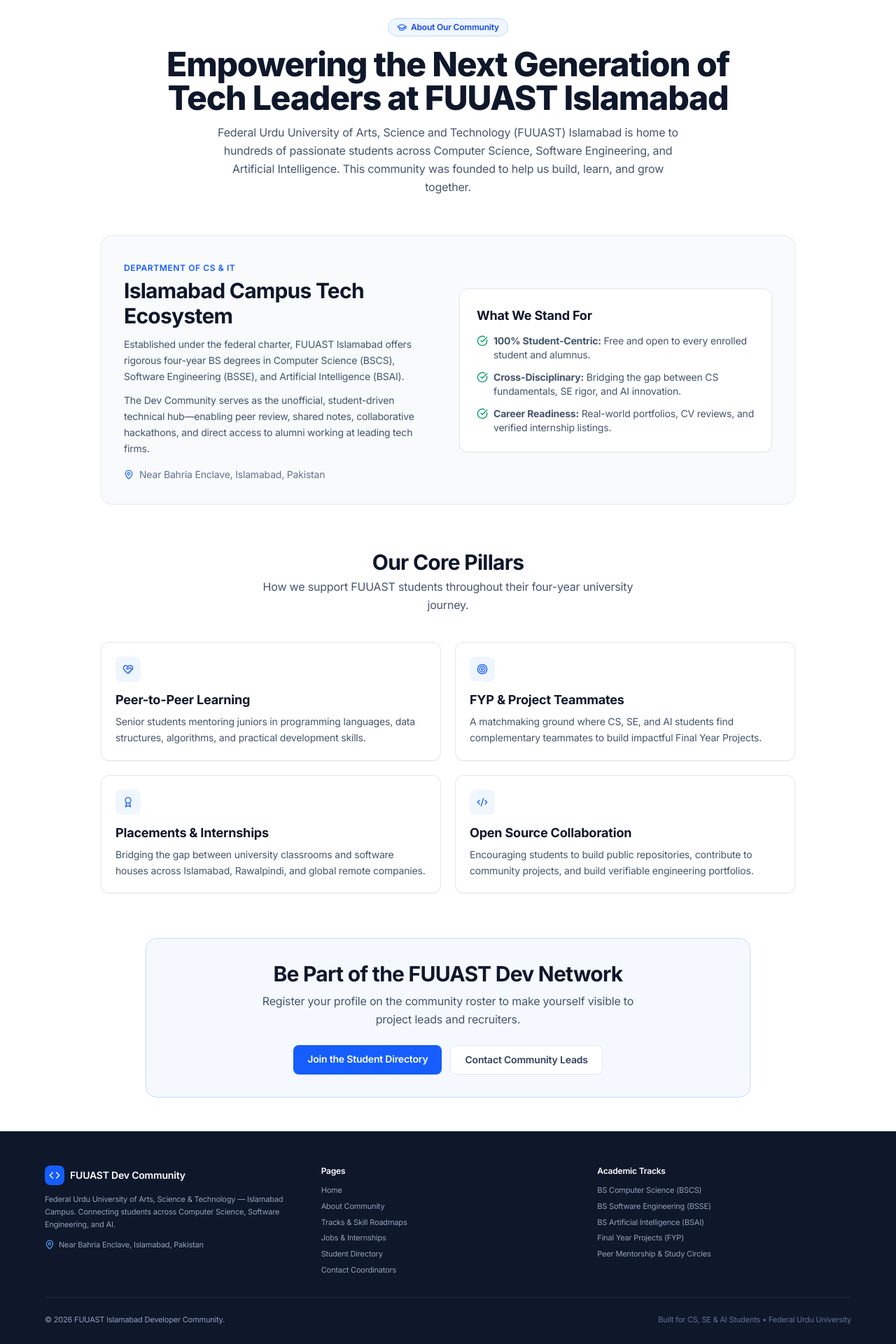
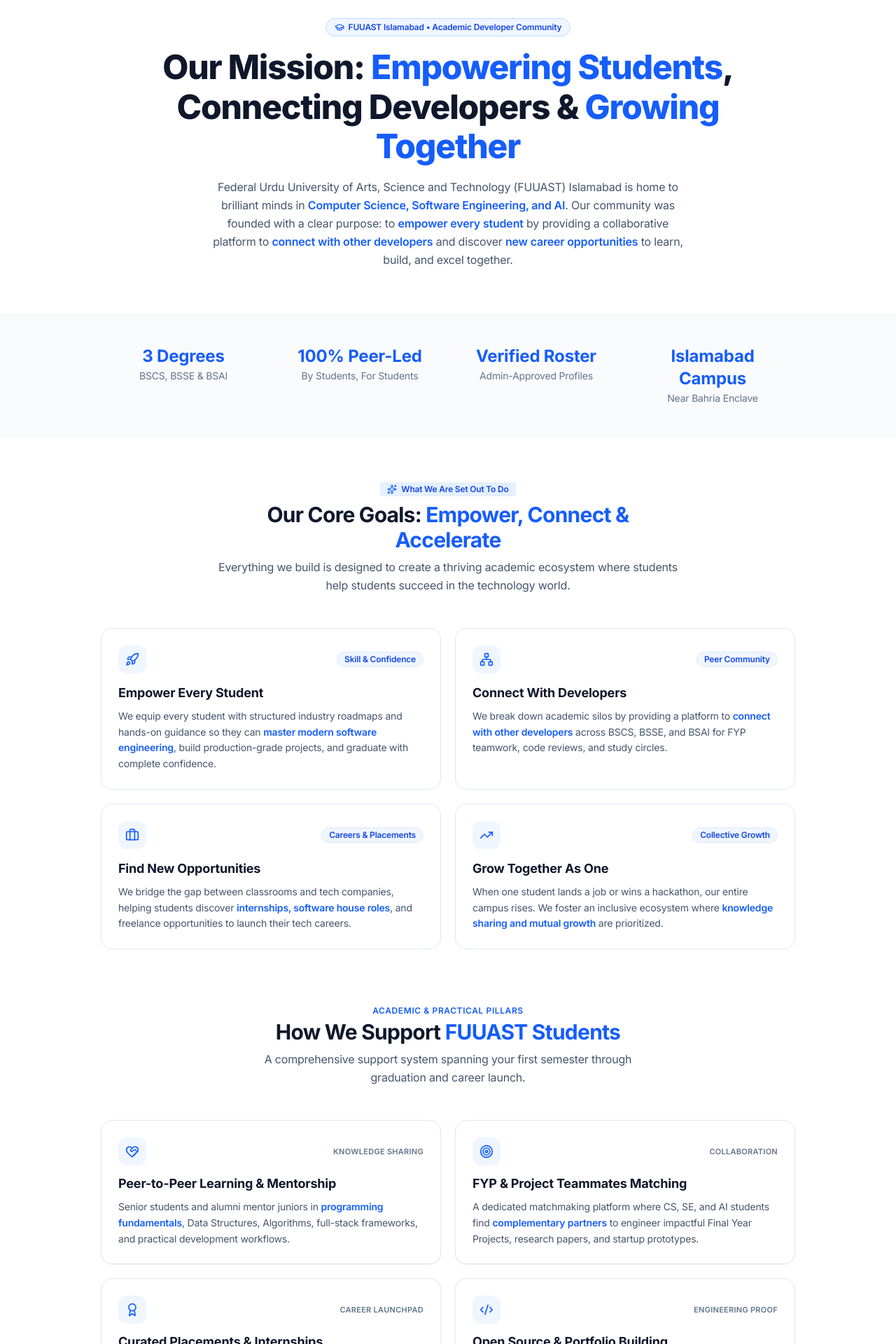
Before and after one commit to jawahircherry110/fuuast-dev-community, a Next.js app: page /about in a window 1280 px wide. Shown: the part 120-2040 px from the top of the page at 70% size. Built offline with nearby package versions, Linux system fonts and the light colour scheme.

Commit message:
feat: enhance about section with professional goals, peer networking, opportunity discovery, and blue span highlights

```diff
--- a/src/app/about/page.tsx
+++ b/src/app/about/page.tsx
@@ -11,105 +11,231 @@
   CheckCircle,
   ArrowRight,
   MapPin,
+  Sparkles,
+  Rocket,
+  Briefcase,
+  ShieldCheck,
+  TrendingUp,
+  Network,
+  Compass,
+  Building2,
+  Clock,
 } from "lucide-react";
 
 export const metadata = {
   title: "About | FUUAST Islamabad Dev Community",
-  description: "Learn about the mission, values, and community behind the FUUAST Islamabad Computer Science, Software Engineering, and AI developer portal.",
+  description:
+    "Our mission and goals: empowering FUUAST CS, SE, and AI students by providing a collaborative platform to connect with developers and find career opportunities together.",
 };
 
 export default function AboutPage() {
+  const goals = [
+    {
+      icon: Rocket,
+      title: "Empower Every Student",
+      badge: "Skill & Confidence",
+      description: (
+        <>
+          We equip every student with structured industry roadmaps and hands-on guidance so they can{" "}
+          <span className="text-blue-600 font-semibold">master modern software engineering</span>, build production-grade projects, and graduate with complete confidence.
+        </>
+      ),
+    },
+    {
+      icon: Network,
+      title: "Connect With Developers",
+      badge: "Peer Community",
+      description: (
+        <>
+          We break down academic silos by providing a platform to{" "}
+          <span className="text-blue-600 font-semibold">connect with other developers</span> across BSCS, BSSE, and BSAI for FYP teamwork, code reviews, and study circles.
+        </>
+      ),
+    },
+    {
+      icon: Briefcase,
+      title: "Find New Opportunities",
+      badge: "Careers & Placements",
+      description: (
+        <>
+          We bridge the gap between classrooms and tech companies, helping students discover{" "}
+          <span className="text-blue-600 font-semibold">internships, software house roles</span>, and freelance opportunities to launch their tech careers.
+        </>
+      ),
+    },
+    {
+      icon: TrendingUp,
+      title: "Grow Together As One",
+      badge: "Collective Growth",
+      description: (
+        <>
+          When one student lands a job or wins a hackathon, our entire campus rises. We foster an inclusive ecosystem where{" "}
+          <span className="text-blue-600 font-semibold">knowledge sharing and mutual growth</span> are prioritized.
+        </>
+      ),
+    },
+  ];
+
   const pillars = [
     {
       icon: HeartHandshake,
-      title: "Peer-to-Peer Learning",
-      desc: "Senior students mentoring juniors in programming languages, data structures, algorithms, and practical development skills.",
+      title: "Peer-to-Peer Learning & Mentorship",
+      tag: "Knowledge Sharing",
+      desc: (
+        <>
+          Senior students and alumni mentor juniors in{" "}
+          <span className="text-blue-600 font-semibold">programming fundamentals</span>, Data Structures, Algorithms, full-stack frameworks, and practical development workflows.
+        </>
+      ),
     },
     {
       icon: Target,
-      title: "FYP & Project Teammates",
-      desc: "A matchmaking ground where CS, SE, and AI students find complementary teammates to build impactful Final Year Projects.",
+      title: "FYP & Project Teammates Matching",
+      tag: "Collaboration",
+      desc: (
+        <>
+          A dedicated matchmaking platform where CS, SE, and AI students find{" "}
+          <span className="text-blue-600 font-semibold">complementary partners</span> to engineer impactful Final Year Projects, research papers, and startup prototypes.
+        </>
+      ),
     },
     {
       icon: Award,
-      title: "Placements & Internships",
-      desc: "Bridging the gap between university classrooms and software houses across Islamabad, Rawalpindi, and global remote companies.",
+      title: "Curated Placements & Internships",
+      tag: "Career Launchpad",
+      desc: (
+        <>
+          Bridging the gap to the Islamabad and Rawalpindi software industry by providing direct access to{" "}
+          <span className="text-blue-600 font-semibold">verified internship openings</span>, alumni referrals, and hiring tech leads.
+        </>
+      ),
     },
     {
       icon: Code2,
-      title: "Open Source Collaboration",
-      desc: "Encouraging students to build public repositories, contribute to community projects, and build verifiable engineering portfolios.",
+      title: "Open Source & Portfolio Building",
+      tag: "Engineering Proof",
+      desc: (
+        <>
+          Encouraging students to build public GitHub repositories, contribute to open-source software, and create{" "}
+          <span className="text-blue-600 font-semibold">verifiable developer portfolios</span> that stand out to top recruiters.
+        </>
+      ),
+    },
+  ];
+
+  const values = [
+    {
+      title: "100% Student-Centric",
+      desc: "Built by students, for students. Completely free, open, and dedicated to academic, technical, and professional success.",
+    },
+    {
+      title: "Cross-Disciplinary Strength",
+      desc: "Uniting BSCS theory, BSSE software architecture, and BSAI intelligent systems into a cohesive campus tech ecosystem.",
+    },
+    {
+      title: "Verified Student Directory",
+      desc: "Admin-verified profiles ensure authentic student credentials, genuine skill tags, and trusted peer-to-peer networking.",
+    },
+    {
+      title: "Real-World Outcome Driven",
+      desc: "Focusing on tangible results: working applications, clean GitHub repositories, industry certifications, and early career placements.",
     },
   ];
 
   return (
     <div className="py-12 bg-white">
-      {/* Page Header */}
-      <div className="max-w-4xl mx-auto px-4 text-center mb-14">
+      {/* Page Header / Hero */}
+      <div className="max-w-4xl mx-auto px-4 text-center mb-16">
         <div className="inline-flex items-center gap-1.5 px-3 py-1 rounded-full bg-blue-50 border border-blue-200 text-blue-700 text-xs font-semibold mb-4">
           <GraduationCap className="w-3.5 h-3.5 text-blue-600" />
-          About Our Community
+          <span>FUUAST Islamabad • Academic Developer Community</span>
         </div>
-        <h1 className="text-3xl sm:text-4xl lg:text-5xl font-extrabold text-slate-900 tracking-tight">
-          Empowering the Next Generation of Tech Leaders at FUUAST Islamabad
+
+        <h1 className="text-3xl sm:text-4xl lg:text-5xl font-extrabold text-slate-900 tracking-tight leading-[1.18]">
+          Our Mission: <span className="text-blue-600">Empowering Students</span>, Connecting Developers &{" "}
+          <span className="text-blue-600">Growing Together</span>
         </h1>
-        <p className="mt-3 text-sm sm:text-base text-slate-600 max-w-2xl mx-auto leading-relaxed">
-          Federal Urdu University of Arts, Science and Technology (FUUAST) Islamabad is home to hundreds
-          of passionate students across Computer Science, Software Engineering, and Artificial Intelligence.
-          This community was founded to help us build, learn, and grow together.
+
+        <p className="mt-4 text-sm sm:text-base text-slate-600 max-w-2xl mx-auto leading-relaxed">
+          Federal Urdu University of Arts, Science and Technology (FUUAST) Islamabad is home to brilliant minds in{" "}
+          <span className="text-blue-600 font-semibold">Computer Science, Software Engineering, and AI</span>.
+          Our community was founded with a clear purpose: to{" "}
+          <span className="text-blue-600 font-semibold">empower every student</span> by providing a collaborative platform to{" "}
+          <span className="text-blue-600 font-semibold">connect with other developers</span> and discover{" "}
+          <span className="text-blue-600 font-semibold">new career opportunities</span> to learn, build, and excel together.
         </p>
       </div>
 
-      {/* Campus & Department Overview */}
-      <section className="max-w-5xl mx-auto px-4 mb-16">
-        <div className="p-8 rounded-2xl bg-slate-50 border border-slate-200/80 grid grid-cols-1 md:grid-cols-2 gap-8 items-center">
-          <div>
-            <span className="text-xs font-semibold uppercase text-blue-600 tracking-wider">
-              Department of CS & IT
-            </span>
-            <h2 className="text-2xl sm:text-3xl font-bold text-slate-900 mt-1 mb-3 tracking-tight">
-              Islamabad Campus Tech Ecosystem
-            </h2>
-            <p className="text-sm text-slate-600 leading-relaxed mb-3">
-              Established under the federal charter, FUUAST Islamabad offers rigorous four-year BS degrees
-              in Computer Science (BSCS), Software Engineering (BSSE), and Artificial Intelligence (BSAI).
-            </p>
-            <p className="text-sm text-slate-600 leading-relaxed mb-4">
-              The Dev Community serves as the unofficial, student-driven technical hub—enabling peer review,
-              shared notes, collaborative hackathons, and direct access to alumni working at leading tech firms.
-            </p>
-            <div className="flex items-center gap-2 text-xs sm:text-sm text-slate-500">
-              <MapPin className="w-3.5 h-3.5 text-blue-600" />
-              <span>Near Bahria Enclave, Islamabad, Pakistan</span>
-            </div>
+      {/* Metrics Bar */}
+      <section className="py-8 bg-slate-50/70 border-y border-slate-100 mb-16">
+        <div className="max-w-5xl mx-auto px-4 grid grid-cols-2 md:grid-cols-4 gap-4 text-center">
+          <div className="p-3">
+            <div className="text-xl sm:text-2xl font-bold text-blue-600">3 Degrees</div>
+            <div className="text-xs sm:text-sm text-slate-500 mt-0.5">BSCS, BSSE & BSAI</div>
           </div>
-
-          <div className="bg-white p-6 rounded-xl border border-slate-200 shadow-xs space-y-3">
-            <h3 className="text-base sm:text-lg font-bold text-slate-900">What We Stand For</h3>
-            <ul className="space-y-3 text-sm text-slate-600">
-              <li className="flex items-start gap-2">
-                <CheckCircle className="w-4 h-4 text-emerald-600 shrink-0 mt-0.5" />
-                <span><strong>100% Student-Centric:</strong> Free and open to every enrolled student and alumnus.</span>
-              </li>
-              <li className="flex items-start gap-2">
-                <CheckCircle className="w-4 h-4 text-emerald-600 shrink-0 mt-0.5" />
-                <span><strong>Cross-Disciplinary:</strong> Bridging the gap between CS fundamentals, SE rigor, and AI innovation.</span>
-              </li>
-              <li className="flex items-start gap-2">
-                <CheckCircle className="w-4 h-4 text-emerald-600 shrink-0 mt-0.5" />
-                <span><strong>Career Readiness:</strong> Real-world portfolios, CV reviews, and verified internship listings.</span>
-              </li>
-            </ul>
+          <div className="p-3">
+            <div className="text-xl sm:text-2xl font-bold text-blue-600">100% Peer-Led</div>
+            <div className="text-xs sm:text-sm text-slate-500 mt-0.5">By Students, For Students</div>
+          </div>
+          <div className="p-3">
+            <div className="text-xl sm:text-2xl font-bold text-blue-600">Verified Roster</div>
+            <div className="text-xs sm:text-sm text-slate-500 mt-0.5">Admin-Approved Profiles</div>
+          </div>
+          <div className="p-3">
+            <div className="text-xl sm:text-2xl font-bold text-blue-600">Islamabad Campus</div>
+            <div className="text-xs sm:text-sm text-slate-500 mt-0.5">Near Bahria Enclave</div>
           </div>
         </div>
       </section>
 
-      {/* Community Pillars */}
-      <section className="max-w-5xl mx-auto px-4 mb-16">
-        <div className="text-center max-w-xl mx-auto mb-10">
-          <h2 className="text-2xl sm:text-3xl font-bold text-slate-900 tracking-tight">Our Core Pillars</h2>
-          <p className="text-sm sm:text-base text-slate-600 leading-relaxed mt-1">
-            How we support FUUAST students throughout their four-year university journey.
+      {/* Primary Goals Section */}
+      <section className="max-w-5xl mx-auto px-4 mb-20">
+        <div className="text-center max-w-2xl mx-auto mb-12">
+          <div className="inline-flex items-center gap-1.5 px-2.5 py-0.5 rounded bg-blue-100/70 text-blue-700 text-xs font-semibold mb-2">
+            <Sparkles className="w-3.5 h-3.5 text-blue-600" /> What We Are Set Out To Do
+          </div>
+          <h2 className="text-2xl sm:text-3xl font-bold text-slate-900 tracking-tight">
+            Our Core Goals: <span className="text-blue-600">Empower, Connect & Accelerate</span>
+          </h2>
+          <p className="text-sm sm:text-base text-slate-600 leading-relaxed mt-2">
+            Everything we build is designed to create a thriving academic ecosystem where students help students succeed in the technology world.
+          </p>
+        </div>
+
+        <div className="grid grid-cols-1 md:grid-cols-2 gap-5">
+          {goals.map((goal, idx) => (
+            <div
+              key={idx}
+              className="p-6 rounded-2xl border border-slate-200 bg-white hover:border-blue-300 hover:shadow-sm transition-all flex flex-col justify-between"
+            >
+              <div>
+                <div className="flex items-center justify-between mb-3.5">
+                  <div className="w-10 h-10 rounded-xl bg-blue-50 text-blue-600 flex items-center justify-center">
+                    <goal.icon className="w-5 h-5" />
+                  </div>
+                  <span className="px-2.5 py-0.5 rounded-full text-xs font-semibold bg-blue-50 text-blue-700 border border-blue-100">
+                    {goal.badge}
+                  </span>
+                </div>
+                <h3 className="text-base sm:text-lg font-bold text-slate-900 mb-2">{goal.title}</h3>
+                <p className="text-sm text-slate-600 leading-relaxed">{goal.description}</p>
+              </div>
+            </div>
+          ))}
+        </div>
+      </section>
+
+      {/* Community Strategic Pillars */}
+      <section className="max-w-5xl mx-auto px-4 mb-20">
+        <div className="text-center max-w-xl mx-auto mb-12">
+          <span className="text-xs font-semibold text-blue-600 uppercase tracking-wider mb-1 block">
+            Academic & Practical Pillars
+          </span>
+          <h2 className="text-2xl sm:text-3xl font-bold text-slate-900 tracking-tight">
+            How We Support <span className="text-blue-600">FUUAST Students</span>
+          </h2>
+          <p className="text-sm sm:text-base text-slate-600 leading-relaxed mt-2">
+            A comprehensive support system spanning your first semester through graduation and career launch.
           </p>
         </div>
 
@@ -117,37 +243,82 @@
           {pillars.map((pillar, i) => (
             <div
               key={i}
-              className="p-5 rounded-xl border border-slate-200 bg-white hover:border-blue-300 transition-colors shadow-xs"
+              className="p-6 rounded-2xl border border-slate-200 bg-white hover:border-blue-300 transition-colors shadow-xs"
             >
-              <div className="w-9 h-9 rounded-lg bg-blue-50 text-blue-600 flex items-center justify-center mb-3">
-                <pillar.icon className="w-4 h-4" />
+              <div className="flex items-center justify-between mb-3">
+                <div className="w-10 h-10 rounded-xl bg-blue-50 text-blue-600 flex items-center justify-center">
+                  <pillar.icon className="w-5 h-5" />
+                </div>
+                <span className="text-[11px] font-semibold text-slate-500 uppercase tracking-wide">
+                  {pillar.tag}
+                </span>
               </div>
-              <h3 className="text-base sm:text-lg font-bold text-slate-900 mb-1.5">{pillar.title}</h3>
+              <h3 className="text-base sm:text-lg font-bold text-slate-900 mb-2">{pillar.title}</h3>
               <p className="text-sm text-slate-600 leading-relaxed">{pillar.desc}</p>
             </div>
           ))}
         </div>
       </section>
 
-      {/* Get Involved CTA */}
+      {/* Campus & Department Overview */}
+      <section className="max-w-5xl mx-auto px-4 mb-20">
+        <div className="p-8 sm:p-10 rounded-2xl bg-slate-50 border border-slate-200/80 grid grid-cols-1 md:grid-cols-2 gap-8 items-center">
+          <div>
+            <span className="text-xs font-semibold uppercase text-blue-600 tracking-wider">
+              Department of Computer Science & IT
+            </span>
+            <h2 className="text-2xl sm:text-3xl font-bold text-slate-900 mt-1 mb-3 tracking-tight">
+              Islamabad Campus Tech Ecosystem
+            </h2>
+            <p className="text-sm text-slate-600 leading-relaxed mb-3">
+              Established under the federal charter, <span className="text-blue-600 font-semibold">FUUAST Islamabad</span> offers rigorous four-year BS degrees in Computer Science (BSCS), Software Engineering (BSSE), and Artificial Intelligence (BSAI).
+            </p>
+            <p className="text-sm text-slate-600 leading-relaxed mb-5">
+              The Dev Community serves as the official student-driven technical hub—enabling peer code reviews, shared lecture insights, hackathons, and direct access to alumni working at leading tech enterprises.
+            </p>
+            <div className="flex items-center gap-2 text-xs sm:text-sm text-slate-600 font-medium bg-white p-3 rounded-xl border border-slate-200/70">
+              <MapPin className="w-4 h-4 text-blue-600 shrink-0" />
+              <span>Federal Urdu University, Near Bahria Enclave, Islamabad, Pakistan</span>
+            </div>
+          </div>
+
+          <div className="bg-white p-6 sm:p-8 rounded-xl border border-slate-200 shadow-xs space-y-4">
+            <h3 className="text-base sm:text-lg font-bold text-slate-900">What We Stand For</h3>
+            <ul className="space-y-3.5 text-sm text-slate-600">
+              {values.map((v, i) => (
+                <li key={i} className="flex items-start gap-2.5">
+                  <CheckCircle className="w-4 h-4 text-emerald-600 shrink-0 mt-0.5" />
+                  <div>
+                    <strong className="text-slate-800">{v.title}:</strong> {v.desc}
+                  </div>
+                </li>
+              ))}
+            </ul>
+          </div>
+        </div>
+      </section>
+
+      {/* Community CTA Banner */}
       <section className="max-w-4xl mx-auto px-4 text-center">
-        <div className="p-8 rounded-2xl bg-blue-50/60 border border-blue-200">
-          <h2 className="text-2xl sm:text-3xl font-bold text-slate-900 tracking-tight">Be Part of the FUUAST Dev Network</h2>
+        <div className="p-8 sm:p-10 rounded-2xl bg-gradient-to-r from-blue-50 via-slate-50 to-indigo-50 border border-blue-200">
+          <h2 className="text-2xl sm:text-3xl font-bold text-slate-900 tracking-tight">
+            Be Part of the <span className="text-blue-600">FUUAST Developer Network</span>
+          </h2>
           <p className="text-sm sm:text-base text-slate-600 max-w-xl mx-auto mt-2 mb-6 leading-relaxed">
-            Register your profile on the community roster to make yourself visible to project leads and recruiters.
+            Register your profile on the community roster to make yourself visible to FYP teammates, project leads, alumni, and recruiters.
           </p>
           <div className="flex flex-wrap justify-center gap-3">
             <Link
               href="/students"
-              className="px-5 py-2.5 rounded-lg text-xs sm:text-sm font-semibold bg-blue-600 hover:bg-blue-700 text-white transition-colors shadow-xs"
+              className="px-5 py-2.5 rounded-lg text-xs sm:text-sm font-semibold bg-blue-600 hover:bg-blue-700 text-white transition-colors shadow-xs flex items-center gap-1.5"
             >
-              Join the Student Directory
+              <Users className="w-3.5 h-3.5" /> Join Student Directory
             </Link>
             <Link
               href="/contact"
-              className="px-5 py-2.5 rounded-lg text-xs sm:text-sm font-semibold bg-white text-slate-700 hover:bg-slate-50 border border-slate-200 transition-colors"
+              className="px-5 py-2.5 rounded-lg text-xs sm:text-sm font-semibold bg-white text-slate-700 hover:bg-slate-50 border border-slate-200 transition-colors flex items-center gap-1.5"
             >
-              Contact Community Leads
+              Contact Community Team <ArrowRight className="w-3.5 h-3.5" />
             </Link>
           </div>
         </div>
```
